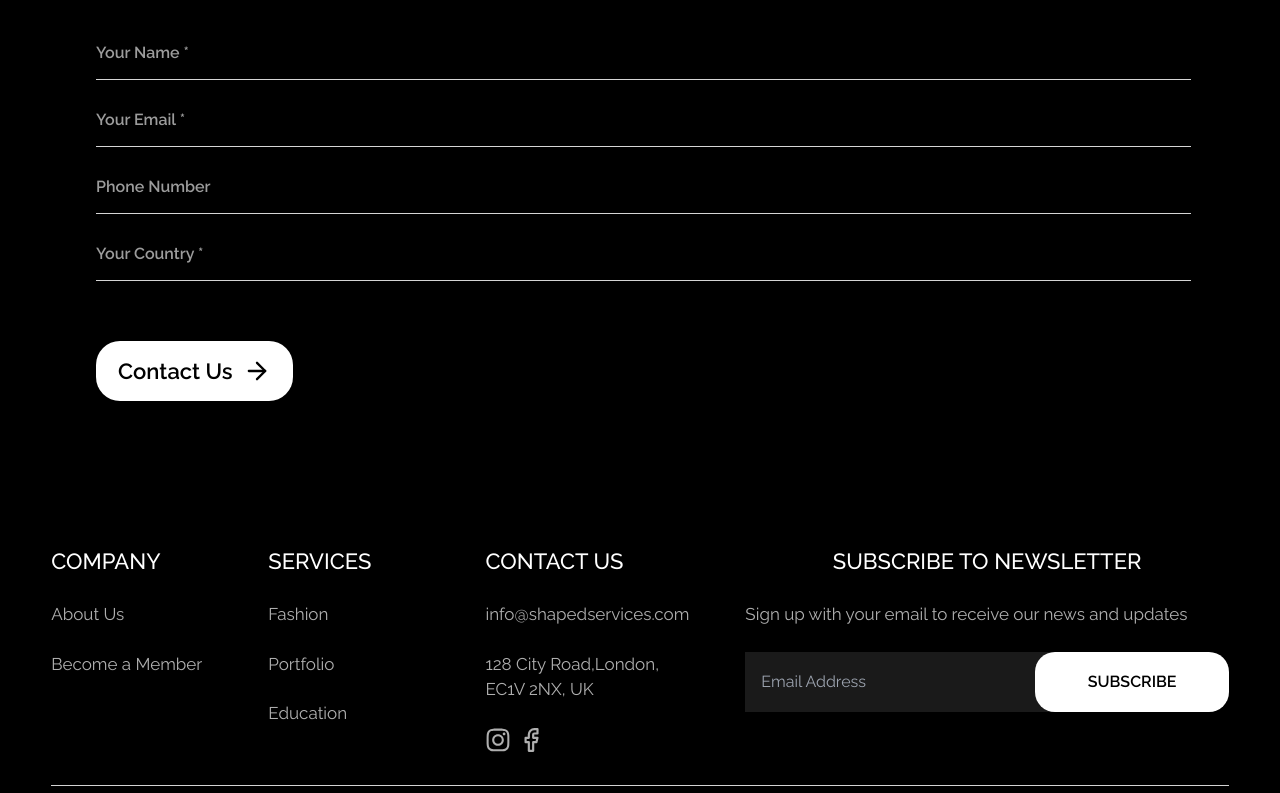
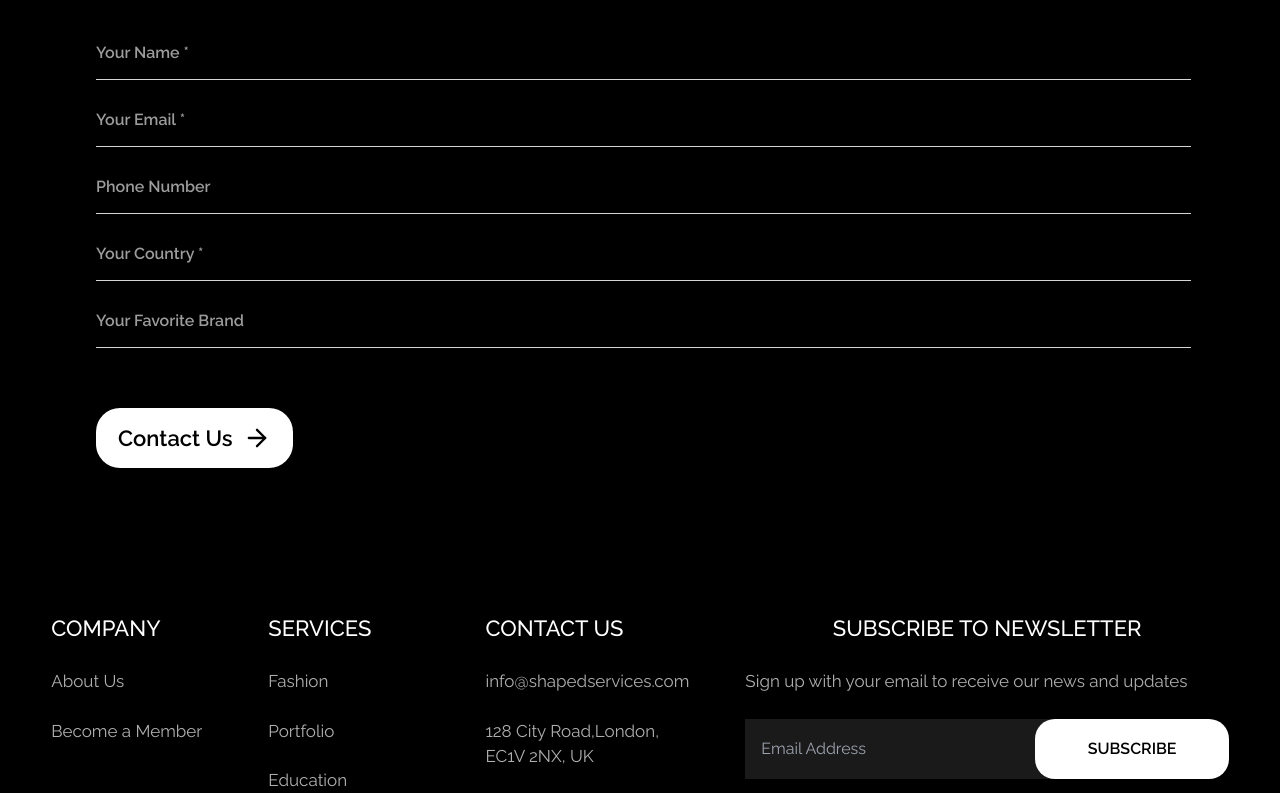
Before and after one commit to kizzy-shaped/shaped, a Next.js app: page /fashion in a window 1280 px wide. Shown: the part 2602-3395 px from the top of the page. Built offline with nearby package versions, Linux system fonts and the light colour scheme.

Commit message:
fix: enhance ContactForm to conditionally render input based on serviceId and path

```diff
--- a/components/homeComponents.tsx
+++ b/components/homeComponents.tsx
@@ -717,6 +717,7 @@ export function ContactForm({
   const { showModal, hideModal } = useModal();
   const searchParams = useSearchParams();
   const serviceId = searchParams.get("serviceId") as keyof typeof services;
+  const path = usePathname()
 
   const { values, errors, touched, handleChange, handleBlur, handleSubmit } =
     useFormik({
@@ -804,7 +805,13 @@ export function ContactForm({
               placeholder={"Your Country *"}
               type="text"
             />
-            {(serviceId && serviceId == ("styling_services" as any)) && <input
+            {(
+            (serviceId &&
+            (serviceId == ("styling_services" as any)) ||
+            (serviceId == ("personal_shopping" as any)) ||
+            (serviceId == ("bespoke_garment_creation" as any)) ||
+            (serviceId == ("alteration_services" as any))
+          ) || path == '/fashion') && <input
               onChange={handleChange("favouriteBrand")}
               onBlur={handleBlur("favouriteBrand")}
               value={values.favouriteBrand}
@@ -850,6 +857,7 @@ export function ContactFormModal() {
   const { showModal, hideModal } = useModal();
   const searchParams = useSearchParams();
   const serviceId = searchParams.get("serviceId") as keyof typeof services;
+  const path = usePathname()
 
 
   const { values, errors, touched, handleChange, handleBlur, handleSubmit } =
@@ -1011,7 +1019,15 @@ export function ContactFormModal() {
               placeholder={"Your Country *"}
               type="text"
             />
-           {(serviceId && serviceId == ("styling_services" as any)) && <input
+           {(
+            (serviceId &&
+            (serviceId == ("styling_services" as any)) ||
+            (serviceId == ("personal_shopping" as any)) ||
+            (serviceId == ("bespoke_garment_creation" as any)) ||
+            (serviceId == ("alteration_services" as any))
+          ) || path == '/fashion')
+
+           && <input
               onChange={handleChange("favouriteBrand")}
               onBlur={handleBlur("favouriteBrand")}
               value={values.favouriteBrand}
```
